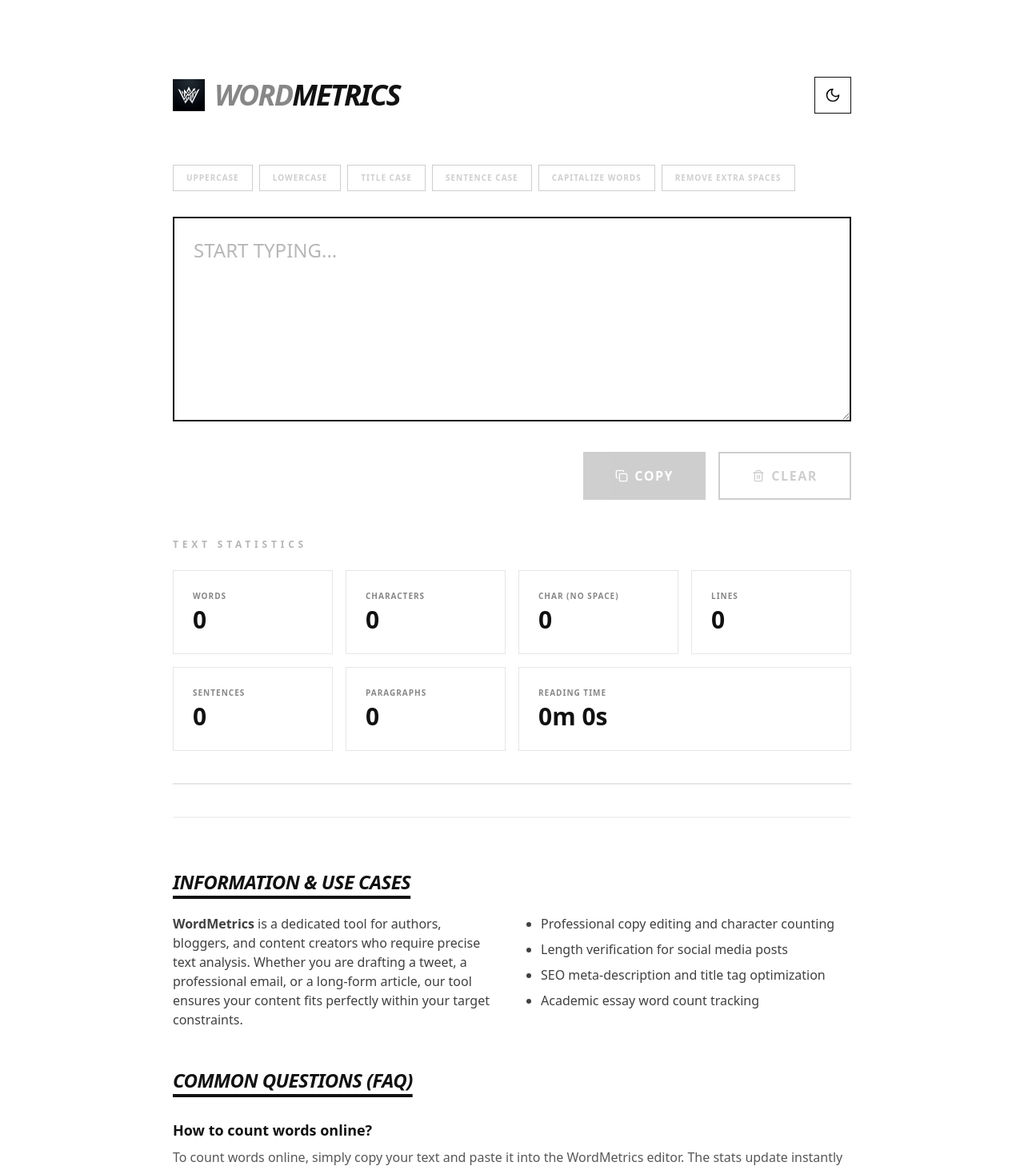
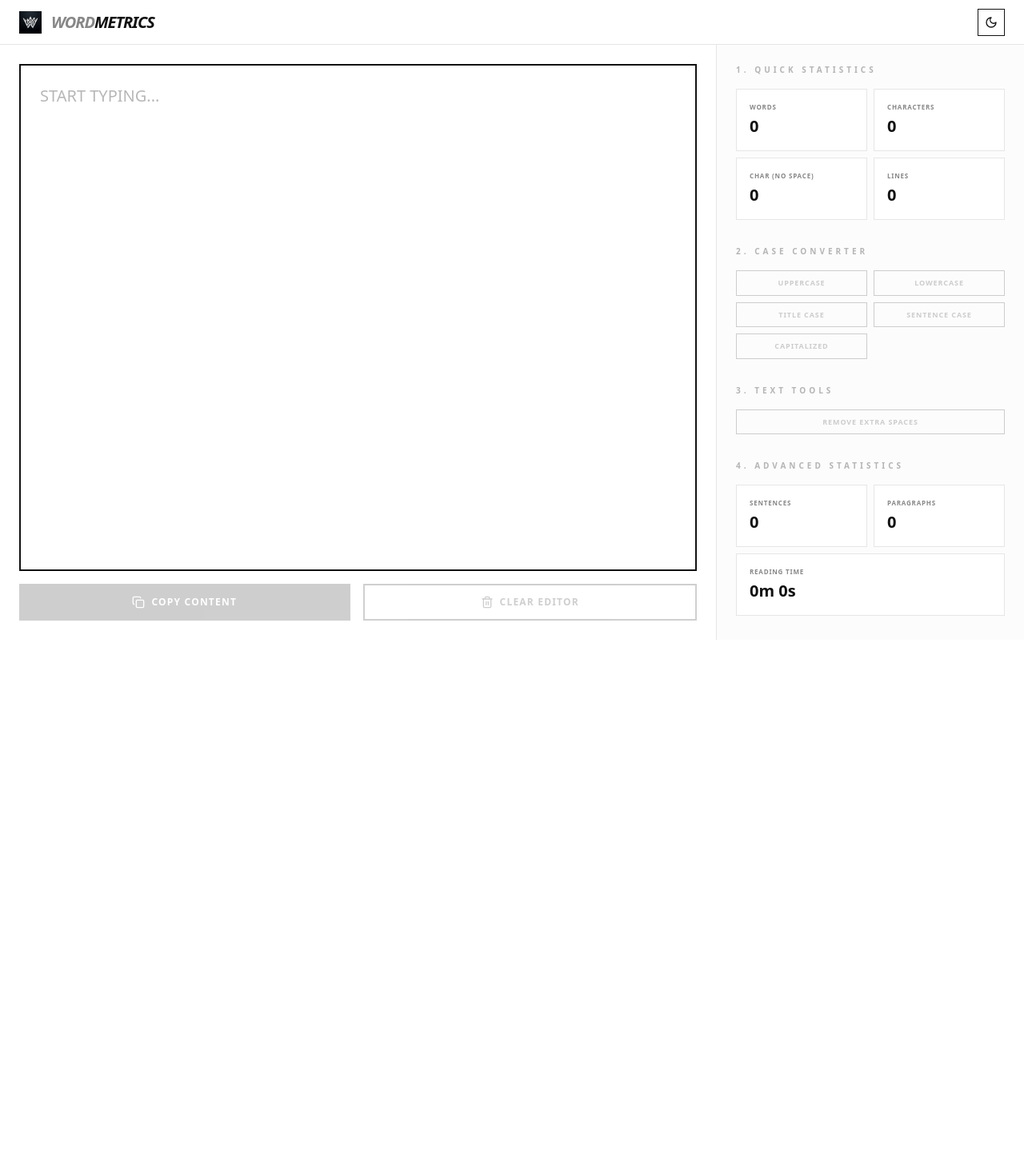
Before and after one commit to mdhasanpatwary/WordMetrics, a Next.js app: page / in a window 1280 px wide. Shown: the top 1463 px of the page at 80% size. After the commit the page ends 800 px from the top, so only its background shows below. Built offline with nearby package versions, Linux system fonts and the light colour scheme.

Commit message:
refactor: Overhauled page layout with fixed height, redesigned header, and removed case converter, action buttons, and SEO content sections.

```diff
--- a/pages/index.tsx
+++ b/pages/index.tsx
@@ -100,7 +100,7 @@ export default function Home() {
 
   return (
 
-    <div className="min-h-screen font-sans selection:bg-[#111111] selection:text-white dark:selection:bg-white dark:selection:text-[#111111]">
+    <div className="h-screen flex flex-col font-sans selection:bg-[#111111] selection:text-white dark:selection:bg-white dark:selection:text-[#111111] bg-white dark:bg-[#111111] overflow-hidden">
       <Head>
         {/* SEO: Basic Meta Tags */}
         <title>WordMetrics – Minimal Word Counter</title>
@@ -161,194 +161,182 @@ export default function Home() {
         />
       </Head>
 
-      {/* Main Container: Centered, max width, responsive padding */}
-      <main className="max-w-4xl mx-auto px-6 py-12 md:py-24 flex flex-col min-h-screen">
-
-        {/* Header: Centered title with theme toggle absolute positioned */}
-        <header className="relative mb-16 flex items-center justify-between">
-          <div className="flex items-center gap-2 sm:gap-3">
+      {/* Header: Compact, fixed height (~56px) */}
+      <header className="h-14 border-b border-[#111111]/10 dark:border-white/10 flex items-center justify-between px-6 shrink-0">
+        <div className="flex items-center gap-3">
           <Image
             src="/logo.png"
             alt="WordMetrics Precision Logo"
-              width={40}
-              height={40}
-              className="w-8 h-8 sm:w-10 sm:h-10"
+            width={28}
+            height={28}
             priority
           />
-            <h1 className="text-2xl md:text-4xl font-black tracking-tighter uppercase italic">
+          <h1 className="text-xl font-black tracking-tighter uppercase italic">
             <span className="opacity-50">Word</span>Metrics
           </h1>
         </div>
         <button
           onClick={toggleDarkMode}
-            className="p-3 border border-[#111111] dark:border-white hover:bg-[#111111] hover:text-white dark:hover:bg-white dark:hover:text-[#111111] transition-colors"
+          className="p-2 border border-[#111111] dark:border-white hover:bg-[#111111] hover:text-white dark:hover:bg-white dark:hover:text-[#111111] transition-colors rounded-none"
           aria-label={isDarkMode ? "Switch to Light Mode" : "Switch to Dark Mode"}
         >
-            {isDarkMode ? <Sun className="w-4 h-4 sm:w-5 sm:h-5" aria-hidden="true" /> : <Moon className="w-4 h-4 sm:w-5 sm:h-5" aria-hidden="true" />}
+          {isDarkMode ? <Sun className="w-4 h-4" /> : <Moon className="w-4 h-4" />}
         </button>
       </header>
 
-        {/* Case Converter Controls */}
-        <section className="flex flex-wrap gap-2 mb-8" aria-label="Case converter">
-          <button
-            onClick={convertToUpperCase}
-            disabled={!text}
-            className="px-4 py-2 border border-[#111111] dark:border-white text-[10px] font-bold uppercase tracking-widest hover:bg-[#111111] hover:text-white dark:hover:bg-white dark:hover:text-[#111111] transition-all disabled:opacity-20 disabled:cursor-not-allowed"
-          >
-            UPPERCASE
-          </button>
-          <button
-            onClick={convertToLowerCase}
-            disabled={!text}
-            className="px-4 py-2 border border-[#111111] dark:border-white text-[10px] font-bold uppercase tracking-widest hover:bg-[#111111] hover:text-white dark:hover:bg-white dark:hover:text-[#111111] transition-all disabled:opacity-20 disabled:cursor-not-allowed"
-          >
-            lowercase
-          </button>
-          <button
-            onClick={convertToTitleCase}
-            disabled={!text}
-            className="px-4 py-2 border border-[#111111] dark:border-white text-[10px] font-bold uppercase tracking-widest hover:bg-[#111111] hover:text-white dark:hover:bg-white dark:hover:text-[#111111] transition-all disabled:opacity-20 disabled:cursor-not-allowed"
-          >
-            Title Case
-          </button>
-          <button
-            onClick={convertToSentenceCase}
-            disabled={!text}
-            className="px-4 py-2 border border-[#111111] dark:border-white text-[10px] font-bold uppercase tracking-widest hover:bg-[#111111] hover:text-white dark:hover:bg-white dark:hover:text-[#111111] transition-all disabled:opacity-20 disabled:cursor-not-allowed"
-          >
-            Sentence case
-          </button>
-          <button
-            onClick={convertToCapitalized}
-            disabled={!text}
-            className="px-4 py-2 border border-[#111111] dark:border-white text-[10px] font-bold uppercase tracking-widest hover:bg-[#111111] hover:text-white dark:hover:bg-white dark:hover:text-[#111111] transition-all disabled:opacity-20 disabled:cursor-not-allowed"
-          >
-            Capitalize Words
-          </button>
-          <button
-            onClick={removeExtraSpaces}
-            disabled={!text}
-            className="px-4 py-2 border border-[#111111] dark:border-white text-[10px] font-bold uppercase tracking-widest hover:bg-[#111111] hover:text-white dark:hover:bg-white dark:hover:text-[#111111] transition-all disabled:opacity-20 disabled:cursor-not-allowed"
-          >
-            Remove Extra Spaces
-          </button>
-        </section>
+      {/* Main Layout: 2 Columns on Desktop */}
+      <main className="flex-1 flex flex-col md:flex-row overflow-hidden">
 
-        {/* Text Area: Full width, height ~200px on desktop, auto-resize mobile */}
-        <section className="w-full mb-8" aria-labelledby="editor-heading">
-          <h2 id="editor-heading" className="sr-only">Text Editor</h2>
+        {/* Left Column: Text Input (70%) */}
+        <section className="w-full md:w-[70%] flex flex-col p-4 md:p-6 border-b md:border-b-0 md:border-r border-[#111111]/10 dark:border-white/10 overflow-hidden shrink-0">
+          <div className="flex-1 flex flex-col">
             <textarea
-            className="w-full min-h-[200px] md:h-64 p-6 text-xl md:text-2xl bg-transparent border-2 border-[#111111] dark:border-white focus:outline-none placeholder:text-[#111111]/30 dark:placeholder:text-white/30 leading-relaxed font-medium"
+              className="flex-1 w-full p-6 text-lg md:text-xl bg-transparent border-2 border-[#111111] dark:border-white focus:outline-none placeholder:text-[#111111]/30 dark:placeholder:text-white/30 leading-relaxed font-medium rounded-none resize-none"
               placeholder="START TYPING..."
               value={text}
               onChange={(e) => setText(e.target.value)}
               aria-label="Text to count"
             />
-        </section>
-
-        {/* Action Buttons: Moved above stats grid for better UX */}
-        <nav className="flex flex-wrap justify-end gap-4 mb-12" aria-label="Editor actions">
+          </div>
+          <div className="flex gap-4 mt-4">
             <button
               onClick={copyToClipboard}
               disabled={!text}
-            className={`flex-1 sm:flex-initial flex items-center justify-center gap-2 px-10 py-4 font-bold uppercase tracking-widest transition-all disabled:opacity-20 disabled:cursor-not-allowed ${showCopySuccess
+              className={`flex-1 text-[10px] sm:text-[12px] flex items-center justify-center gap-2 py-3 font-bold uppercase tracking-widest transition-all rounded-none disabled:opacity-20 disabled:cursor-not-allowed ${showCopySuccess
                 ? 'bg-green-600 text-white dark:bg-green-500'
-              : 'bg-[#111111] text-white dark:bg-white dark:text-[#111111] hover:opacity-90 active:scale-[0.98]'
+                : 'bg-[#111111] text-white dark:bg-white dark:text-[#111111] hover:opacity-90'
                 }`}
               aria-label={showCopySuccess ? "Text copied" : "Copy text to clipboard"}
             >
-            {showCopySuccess ? <Check className="w-4 h-4" aria-hidden="true" /> : <Copy className="w-4 h-4" aria-hidden="true" />}
-            {showCopySuccess ? 'Copied!' : 'Copy'}
+              {showCopySuccess ? <Check className="w-4 h-4" /> : <Copy className="w-4 h-4" />}
+              {showCopySuccess ? 'Copied!' : 'Copy Content'}
             </button>
             <button
               onClick={clearText}
               disabled={!text}
-            className="flex-1 sm:flex-initial flex items-center justify-center gap-2 px-10 py-4 border-2 border-[#111111] dark:border-white font-bold uppercase tracking-widest hover:bg-[#111111] hover:text-white dark:hover:bg-white dark:hover:text-[#111111] transition-all  disabled:opacity-20 disabled:cursor-not-allowed"
+              className="flex-1 text-[10px] sm:text-[12px] flex items-center justify-center gap-2 py-3 border-2 border-[#111111] dark:border-white font-bold uppercase tracking-widest hover:bg-[#111111] hover:text-white dark:hover:bg-white dark:hover:text-[#111111] transition-all rounded-none disabled:opacity-20 disabled:cursor-not-allowed"
               aria-label="Clear text editor"
             >
-            <Trash2 className="w-4 h-4" aria-hidden="true" />
-            Clear
+              <Trash2 className="w-4 h-4" />
+              Clear Editor
             </button>
-        </nav>
-
-        {/* Stats Panel: Responsive Grid */}
-        <section className="mb-10 border-b-2 border-[#111111]/10 dark:border-white/10 pb-10" aria-labelledby="stats-heading">
-          <h2 id="stats-heading" className="text-xs font-black uppercase tracking-[0.4em] opacity-30 mb-6">Text Statistics</h2>
-          <div className="grid grid-cols-2 md:grid-cols-4 gap-4">
-            <div className="p-6 border border-[#111111]/10 dark:border-white/10 flex flex-col gap-1">
-              <span className="text-[10px] font-bold uppercase tracking-widest opacity-50">Words</span>
-              <span className="text-3xl font-black">{wordCount}</span>
-            </div>
-            <div className="p-6 border border-[#111111]/10 dark:border-white/10 flex flex-col gap-1">
-              <span className="text-[10px] font-bold uppercase tracking-widest opacity-50">Characters</span>
-              <span className="text-3xl font-black">{charCount}</span>
-            </div>
-            <div className="p-6 border border-[#111111]/10 dark:border-white/10 flex flex-col gap-1">
-              <span className="text-[10px] font-bold uppercase tracking-widest opacity-50">Char (No Space)</span>
-              <span className="text-3xl font-black">{charCountNoSpaces}</span>
-            </div>
-            <div className="p-6 border border-[#111111]/10 dark:border-white/10 flex flex-col gap-1">
-              <span className="text-[10px] font-bold uppercase tracking-widest opacity-50">Lines</span>
-              <span className="text-3xl font-black">{lineCount}</span>
-            </div>
-            <div className="p-6 border border-[#111111]/10 dark:border-white/10 flex flex-col gap-1">
-              <span className="text-[10px] font-bold uppercase tracking-widest opacity-50">Sentences</span>
-              <span className="text-3xl font-black">{sentenceCount}</span>
-            </div>
-            <div className="p-6 border border-[#111111]/10 dark:border-white/10 flex flex-col gap-1">
-              <span className="text-[10px] font-bold uppercase tracking-widest opacity-50">Paragraphs</span>
-              <span className="text-3xl font-black">{paragraphCount}</span>
-            </div>
-            <div className="p-6 border border-[#111111]/10 dark:border-white/10 md:col-span-2 flex flex-col gap-1">
-              <span className="text-[10px] font-bold uppercase tracking-widest opacity-50">Reading Time</span>
-              <span className="text-3xl font-black">{readingTimeMin}m {readingTimeSec}s</span>
-            </div>
           </div>
         </section>
 
-        {/* Action Buttons: Sharp edges, horizontal alignment - REMOVED from here, moved up */}
+        {/* Right Column: Tools Panel (30%) - Scrollable */}
+        <section className="w-full md:w-[30%] flex flex-col overflow-y-auto bg-[#f9f9f9]/50 dark:bg-black/20">
+          <div className="p-6 space-y-8">
 
-        {/* GEO/AEO Content Section: Rich context for AI and Search Engines */}
-        <article className="prose dark:prose-invert max-w-none border-t-2 border-[#111111]/5 dark:border-white/5 pt-16">
-          <section className="mb-12">
-            <h2 className="text-xl md:text-2xl font-black uppercase tracking-tight mb-6 italic underline decoration-4 underline-offset-8">Information & Use Cases</h2>
-            <div className="grid md:grid-cols-2 gap-8 opacity-80 text-sm md:text-base leading-relaxed">
+            {/* 1. Quick Statistics */}
+            <div aria-labelledby="section-quick-stats">
+              <h2 id="section-quick-stats" className="text-[10px] font-black uppercase tracking-[0.4em] opacity-30 mb-4">1. Quick Statistics</h2>
+              <div className="grid grid-cols-2 gap-2">
+                {[
+                  { label: 'Words', value: wordCount },
+                  { label: 'Characters', value: charCount },
+                  { label: 'Char (No Space)', value: charCountNoSpaces },
+                  { label: 'Lines', value: lineCount },
+                ].map((stat) => (
+                  <div key={stat.label} className="p-4 border border-[#111111]/10 dark:border-white/10 bg-white dark:bg-[#111111] flex flex-col gap-1">
+                    <span className="text-[8px] font-bold uppercase tracking-widest opacity-50">{stat.label}</span>
+                    <span className="text-xl font-black">{stat.value}</span>
+                  </div>
+                ))}
+              </div>
+            </div>
+
+            {/* 2. Case Converter */}
+            <div aria-labelledby="section-case-converter">
+              <h2 id="section-case-converter" className="text-[10px] font-black uppercase tracking-[0.4em] opacity-30 mb-4">2. Case Converter</h2>
+              <div className="grid grid-cols-2 gap-2">
+                {[
+                  { label: 'UPPERCASE', action: convertToUpperCase },
+                  { label: 'lowercase', action: convertToLowerCase },
+                  { label: 'Title Case', action: convertToTitleCase },
+                  { label: 'Sentence case', action: convertToSentenceCase },
+                  { label: 'Capitalized', action: convertToCapitalized },
+                ].map((btn) => (
+                  <button
+                    key={btn.label}
+                    onClick={btn.action}
+                    disabled={!text}
+                    className="py-2 border border-[#111111] dark:border-white text-[9px] font-bold uppercase tracking-widest hover:bg-[#111111] hover:text-white dark:hover:bg-white dark:hover:text-[#111111] transition-all rounded-none disabled:opacity-20 disabled:cursor-not-allowed text-center"
+                  >
+                    {btn.label}
+                  </button>
+                ))}
+              </div>
+            </div>
+
+            {/* 3. Text Tools */}
+            <div aria-labelledby="section-tools">
+              <h2 id="section-tools" className="text-[10px] font-black uppercase tracking-[0.4em] opacity-30 mb-4">3. Text Tools</h2>
+              <button
+                onClick={removeExtraSpaces}
+                disabled={!text}
+                className="w-full py-2 border border-[#111111] dark:border-white text-[9px] font-bold uppercase tracking-widest hover:bg-[#111111] hover:text-white dark:hover:bg-white dark:hover:text-[#111111] transition-all rounded-none disabled:opacity-20 disabled:cursor-not-allowed"
+              >
+                Remove Extra Spaces
+              </button>
+            </div>
+
+            {/* 4. Advanced Statistics */}
+            <div aria-labelledby="section-advanced-stats">
+              <h2 id="section-advanced-stats" className="text-[10px] font-black uppercase tracking-[0.4em] opacity-30 mb-4">4. Advanced Statistics</h2>
+              <div className="grid grid-cols-2 gap-2">
+                <div className="p-4 border border-[#111111]/10 dark:border-white/10 bg-white dark:bg-[#111111] flex flex-col gap-1">
+                  <span className="text-[8px] font-bold uppercase tracking-widest opacity-50">Sentences</span>
+                  <span className="text-xl font-black">{sentenceCount}</span>
+                </div>
+                <div className="p-4 border border-[#111111]/10 dark:border-white/10 bg-white dark:bg-[#111111] flex flex-col gap-1">
+                  <span className="text-[8px] font-bold uppercase tracking-widest opacity-50">Paragraphs</span>
+                  <span className="text-xl font-black">{paragraphCount}</span>
+                </div>
+                <div className="col-span-2 p-4 border border-[#111111]/10 dark:border-white/10 bg-white dark:bg-[#111111] flex flex-col gap-1">
+                  <span className="text-[8px] font-bold uppercase tracking-widest opacity-50">Reading Time</span>
+                  <span className="text-xl font-black">{readingTimeMin}m {readingTimeSec}s</span>
+                </div>
+              </div>
+            </div>
+
+            {/* GEO/AEO Content Section: Hidden on mobile tools panel, or just at bottom of scroll */}
+            <article className="prose dark:prose-invert max-w-none border-t border-[#111111]/10 dark:border-white/10 pt-8 opacity-60">
+              <section className="mb-8">
+                <h2 className="text-sm font-black uppercase mb-4">Information</h2>
+                <div className="text-[11px] leading-relaxed space-y-4">
                   <p>
-                <strong>WordMetrics</strong> is a dedicated tool for authors, bloggers, and content creators who require precise text analysis. Whether you are drafting a tweet, a professional email, or a long-form article, our tool ensures your content fits perfectly within your target constraints.
+                    <strong>WordMetrics</strong> is a dedicated tool for authors and creators.
                   </p>
-              <ul className="list-disc pl-5 space-y-2 font-medium">
-                <li>Professional copy editing and character counting</li>
-                <li>Length verification for social media posts</li>
-                <li>SEO meta-description and title tag optimization</li>
-                <li>Academic essay word count tracking</li>
+                  <ul className="list-disc pl-4 space-y-1">
+                    <li>Copy editing and character counting</li>
+                    <li>Social media verification</li>
+                    <li>SEO optimization</li>
                   </ul>
                 </div>
               </section>
 
-          <section aria-labelledby="faq-heading">
-            <h2 id="faq-heading" className="text-xl md:text-2xl font-black uppercase tracking-tight mb-8 italic underline decoration-4 underline-offset-8">Common Questions (FAQ)</h2>
-            <div className="space-y-8">
+              <section aria-labelledby="faq-heading-compact">
+                <h2 id="faq-heading-compact" className="text-sm font-black uppercase mb-4">FAQ</h2>
+                <div className="space-y-4 text-[11px]">
                   <div>
-                <h3 className="font-bold text-lg mb-2">How to count words online?</h3>
-                <p className="opacity-70">To count words online, simply copy your text and paste it into the WordMetrics editor. The stats update instantly as you type or paste, showing words, characters, and line counts.</p>
+                    <h3 className="font-bold mb-1">How to count words?</h3>
+                    <p>Paste text into the WordMetrics editor. Stats update instantly.</p>
                   </div>
                   <div>
-                <h3 className="font-bold text-lg mb-2">What is a word counter?</h3>
-                <p className="opacity-70">A word counter is a digital tool that analyzes a string of text to provide quantitative metrics. WordMetrics uses precision algorithms to distinguish between words, whitespace, and special characters.</p>
-              </div>
-              <div>
-                <h3 className="font-bold text-lg mb-2">Is WordMetrics free to use?</h3>
-                <p className="opacity-70">Yes, WordMetrics is a free, web-based tool. It does not require registration and does not store your private text data on our servers, ensuring maximum privacy for your writing.</p>
+                    <h3 className="font-bold mb-1">Is it free?</h3>
+                    <p>Yes, WordMetrics is a free, web-based tool with maximum privacy.</p>
                   </div>
                 </div>
               </section>
             </article>
 
-        {/* Footer: Small centered text */}
-        <footer className="mt-auto pt-24 pb-8 text-center text-[10px] font-bold uppercase tracking-[0.3em] opacity-30">
-          <p>© {new Date().getFullYear()} WordMetrics // Built with Precision</p>
-          <p className="mt-2 text-[8px]">Optimized for Human Readers and Generative AI Agents</p>
+            {/* Footer */}
+            <footer className="pt-8 pb-4 text-center text-[8px] font-bold uppercase tracking-[0.2em] opacity-30">
+              <p>© {new Date().getFullYear()} WordMetrics</p>
+              <p className="mt-1">Built with Precision</p>
             </footer>
+          </div>
+        </section>
       </main>
     </div>
   );
```
Lines whose indentation alone changed are shown as unchanged.
